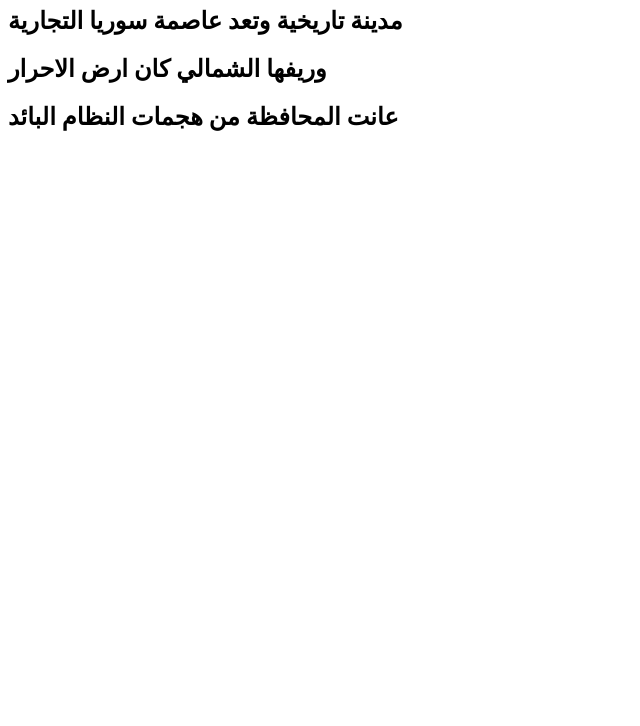
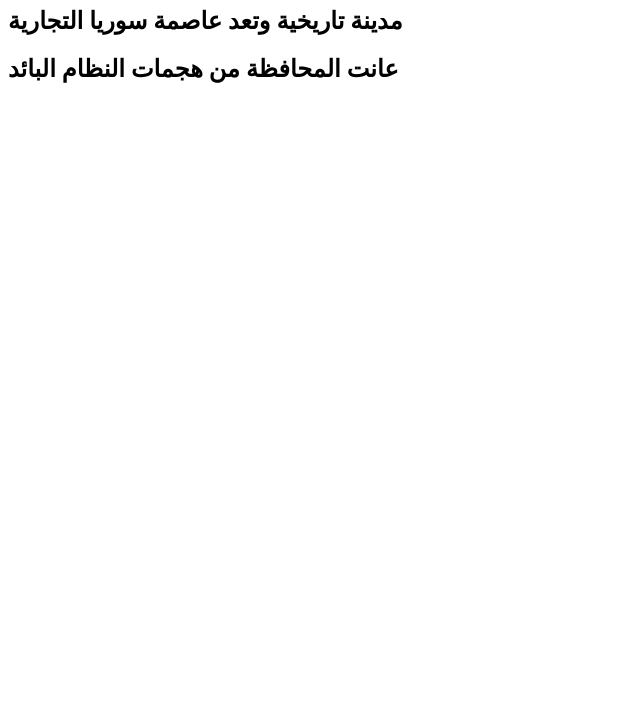
Before and after one commit to eng-abdalrhman/syria.html, a plain HTML site: page alepo.html in a window 1280 px wide. Shown: the part 74-800 px from the top of the page, without its empty margins (0-640 px from the left). Drawn offline with Linux system fonts and the light colour scheme.

Commit message:
Update alepo.html

```diff
--- a/alepo.html
+++ b/alepo.html
@@ -8,7 +8,7 @@
 <body>
     <h1>محافظة حلب </h1>
     <h2>مدينة تاريخية وتعد عاصمة سوريا التجارية </h2>
-    <h2>وريفها الشمالي كان ارض الاحرار
+
         <h2>عانت المحافظة من هجمات النظام البائد</h2>
     </h2>
 </body>
```
